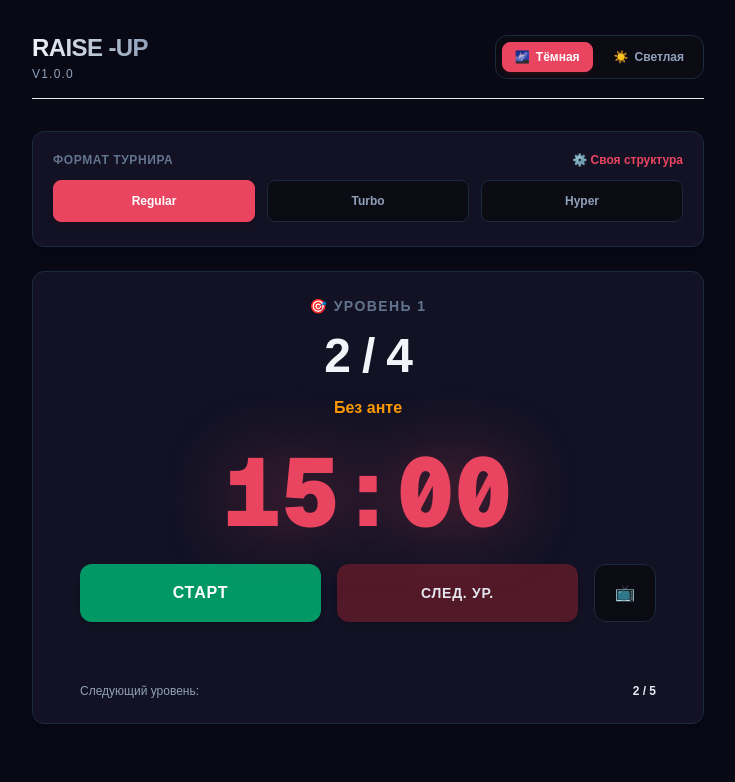
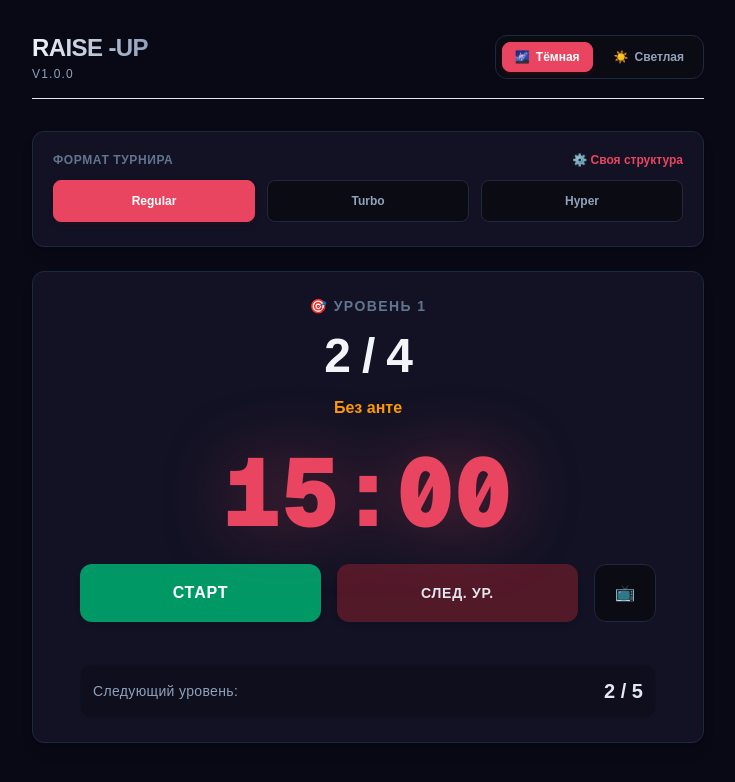
Before and after one commit to superigrooper/raise-up, a Next.js app: page / in a window 1280 px wide. Shown: the top 782 px of the page, without its empty margins (272-1007 px from the left). Built offline with nearby package versions, Linux system fonts and the light colour scheme.

Commit message:
Large font to nrext level

```diff
--- a/src/components/TimerDisplay.tsx
+++ b/src/components/TimerDisplay.tsx
@@ -34,9 +34,6 @@ export const TimerDisplay: React.FC<TimerDisplayProps> = ({
     return () => window.removeEventListener("keydown", handleKeyDown);
   }, [isPaused, setIsPaused]);
 
-  // Логика отсчета с динамическим предупреждением
-  // Внутри components/TimerDisplay.tsx замените хук тиканья таймера на этот:
-
   useEffect(() => {
     if (isPaused) return;
 
@@ -58,9 +55,7 @@ export const TimerDisplay: React.FC<TimerDisplayProps> = ({
     }, 100);
 
     return () => clearInterval(interval);
-    // ИСПРАВЛЕНИЕ: Мы оставили в зависимостях только то, что не меняется каждую секунду.
-    // Убрали currentIndex и grid, благодаря чему интервал больше не перезапускается самовольно.
-  }, [isPaused, currentIndex, nextLevel, setSecondsLeft,]);
+  }, [isPaused, currentIndex, nextLevel, setSecondsLeft]);
 
   const formatTime = (totalSeconds: number): string => {
     const m = Math.floor(totalSeconds / 60)
@@ -78,12 +73,11 @@ export const TimerDisplay: React.FC<TimerDisplayProps> = ({
   return (
     <div
       className={`p-6 rounded-xl flex flex-col items-center shadow-lg border transition-all duration-300 bg-white dark:bg-[#161625] navy:bg-[#121224] border-gray-200 dark:border-gray-800 navy:border-slate-800 w-full ${
-        isTheaterMode ? "py-16 px-10" : "py-6" // В полном экране делаем больше внутренние отступы карточки
+        isTheaterMode ? "py-16 px-10" : "py-6"
       }`}
     >
       {currentData ? (
         <>
-          {/* Кастомизация плашки уровня */}
           <div
             className={`font-bold tracking-widest text-gray-400 dark:text-gray-500 navy:text-slate-500 uppercase ${
               isTheaterMode ? "text-xl tracking-[0.2em]" : "text-sm"
@@ -94,7 +88,6 @@ export const TimerDisplay: React.FC<TimerDisplayProps> = ({
               : `🎯 Уровень ${currentData.levelNum}`}
           </div>
 
-          {/* Гигантские блайнды в полном экране */}
           <div
             className={`font-extrabold my-4 tracking-tight text-gray-900 dark:text-white navy:text-slate-100 transition-all text-center leading-none ${
               isTheaterMode
@@ -107,7 +100,6 @@ export const TimerDisplay: React.FC<TimerDisplayProps> = ({
               : `${currentData.sb} / ${currentData.bb}`}
           </div>
 
-          {/* Увеличенная строка Анте */}
           <div
             className={`text-yellow-600 dark:text-yellow-500 navy:text-amber-500 font-semibold min-h-[24px] ${
               isTheaterMode ? "text-2xl mb-12" : "text-base mb-6"
@@ -126,7 +118,6 @@ export const TimerDisplay: React.FC<TimerDisplayProps> = ({
         </div>
       )}
 
-      {/* ОГРОМНЫЙ ТАЙМЕР — теперь он стал колоссальным и отлично читается издалека */}
       <div
         className={`font-mono text-[#e94560] drop-shadow-[0_0_35px_rgba(233,69,96,0.4)] font-black select-none transition-all leading-none ${
           isTheaterMode
@@ -137,7 +128,6 @@ export const TimerDisplay: React.FC<TimerDisplayProps> = ({
         {formatTime(secondsLeft)}
       </div>
 
-      {/* Кнопки управления — стали шире и массивнее (высота py-4 вместо py-3) */}
       <div
         className={`flex gap-4 w-full transition-all ${
           isTheaterMode ? "max-w-2xl" : "max-w-xl"
@@ -173,15 +163,29 @@ export const TimerDisplay: React.FC<TimerDisplayProps> = ({
       </div>
 
       <div
-        className={`mt-10 w-full border-t border-gray-200 dark:border-gray-900/60 navy:border-slate-900/60 pt-5 space-y-2 text-gray-500 dark:text-gray-400 navy:text-slate-400 transition-all ${
+        className={`w-full border-t border-gray-200 dark:border-gray-900/60 navy:border-slate-900/60 pt-5 space-y-2 text-gray-500 dark:text-gray-400 navy:text-slate-400 transition-all ${
           isTheaterMode ? "max-w-2xl text-sm" : "max-w-xl text-xs"
         }`}
       >
-        <div className="flex justify-between">
-          <span>Следующий уровень:</span>
-          <span className="text-gray-900 dark:text-white navy:text-slate-200 font-bold">
-            {nextData ? `${nextData.sb} / ${nextData.bb}` : "Финальный раунд"}
-          </span>
+        <div
+          className={`w-full border-t border-gray-200 dark:border-gray-900/60 navy:border-slate-900/60 pt-5 space-y-3 text-gray-500 dark:text-gray-400 navy:text-slate-400 transition-all ${
+            isTheaterMode ? "text-lg" : "text-sm"
+          }`}
+        >
+          <div className="w-full flex justify-between items-center bg-gray-50 dark:bg-gray-900/40 navy:bg-[#0b0b14]/40 p-3 rounded-xl border border-gray-100 dark:border-gray-900/30 navy:border-slate-900/30">
+            <span className="font-medium tracking-wide">
+              Следующий уровень:
+            </span>
+            <span
+              className={`text-gray-900 dark:text-white navy:text-slate-200 font-extrabold transition-all ${
+                isTheaterMode
+                  ? "text-3xl tracking-tight text-[#e94560]"
+                  : "text-xl"
+              }`}
+            >
+              {nextData ? `${nextData.sb} / ${nextData.bb}` : "Финальный раунд"}
+            </span>
+          </div>
         </div>
       </div>
     </div>
```
